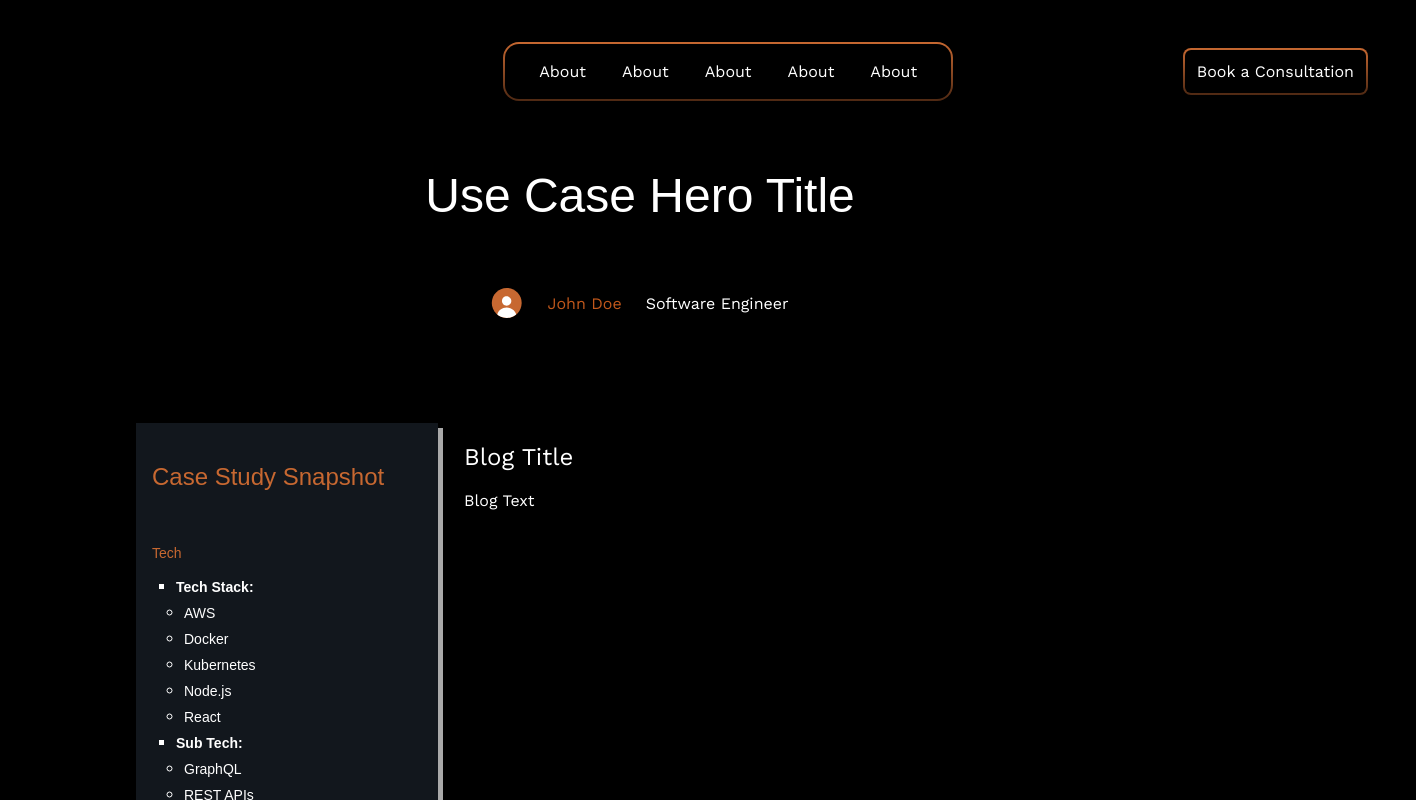
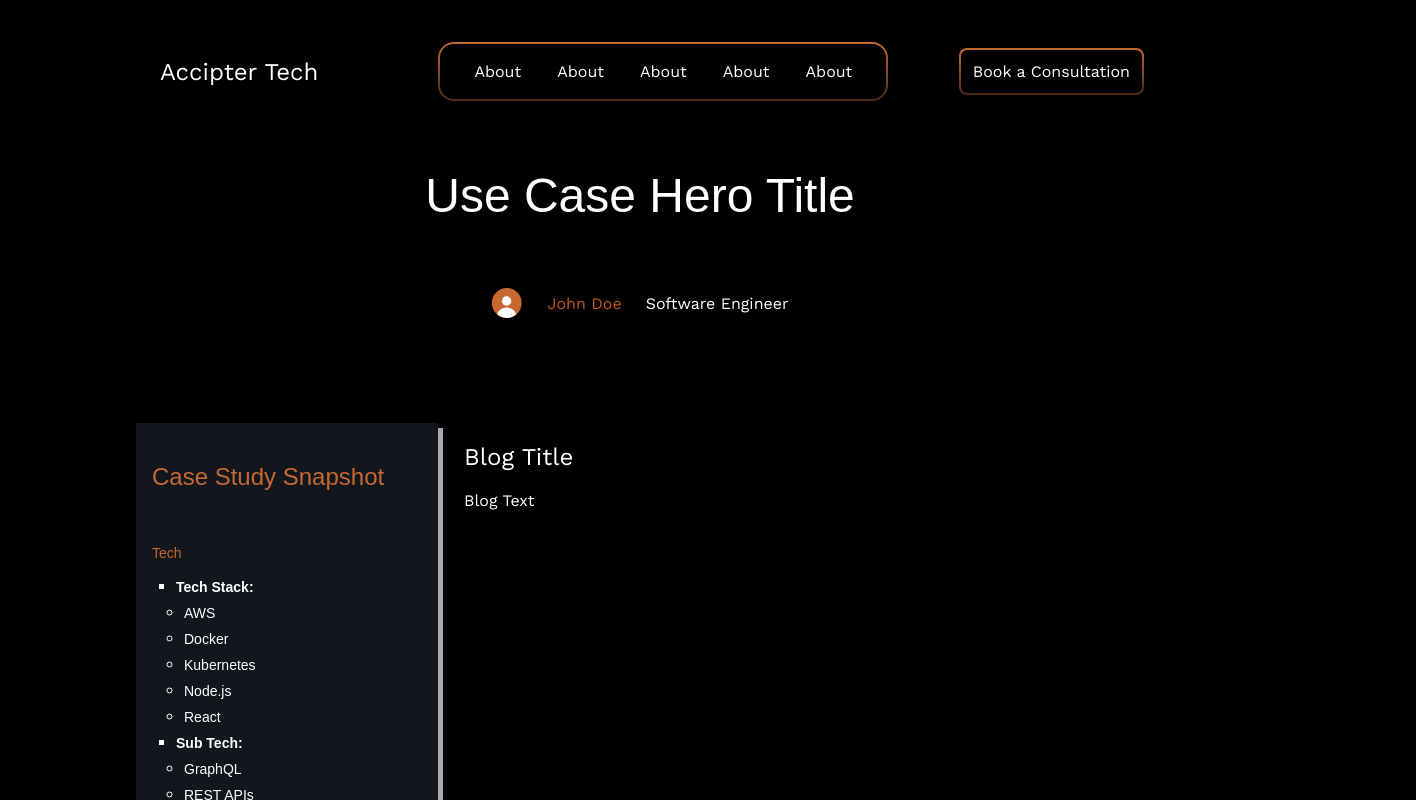
Before and after one commit to abbaswork/accipiter-website, a Next.js app: page /use-case in a window 1280 px wide. Shown: the top 800 px of the page, 1416 px wide, since content can reach past the window. Built offline with nearby package versions, Linux system fonts and the light colour scheme; a web font is replaced by a local one.

Commit message:
feat: update grid styles and add support for navbar

```diff
--- a/src/stories/components/footer/style.module.scss
+++ b/src/stories/components/footer/style.module.scss
@@ -3,7 +3,7 @@
 .footer-container {
    margin-top: 2rem;
    position: relative;
-   width: 100vw;
+   width: 100%;
    display: flex;
    flex-direction: column;
    gap: 1rem;
--- a/src/stories/components/navbar/Index.tsx
+++ b/src/stories/components/navbar/Index.tsx
@@ -1,8 +1,8 @@
-'use client';
-import React from 'react';
-import  "./styles.scss";
-import Link from 'next/link';
-import Image from 'next/image';
+"use client";
+import React from "react";
+import "./styles.scss";
+import Link from "next/link";
+import Image from "next/image";
 
 export interface HamburgerProps {
   onOrOff: boolean;
@@ -15,13 +15,12 @@ export type LinkType = {
 };
 
 let links: LinkType[] = [
-  { label: 'About', url: '/about.com', },
-  { label: 'About', url: '/about.com' },
-  { label: 'About', url: '/about.com' },
-  { label: 'About', url: '/about.com' },
-  { label: 'About', url: '/about.com' }
-]
-
+  { label: "About", url: "/about.com" },
+  { label: "About", url: "/about.com" },
+  { label: "About", url: "/about.com" },
+  { label: "About", url: "/about.com" },
+  { label: "About", url: "/about.com" },
+];
 
 export const Navbar = () => {
   const [mobileDisplay, setMobileDisplay] = React.useState(false);
@@ -35,9 +34,8 @@ export const Navbar = () => {
   }
 
   return (
-
     <div className={"navbar"}>
-      <div className={"navbar-container "}>
+      <div className={"navbar-container"}>
         <NavbarLogo />
         <div className={`navbar-items ${mobileDisplayClass}`}>
           {links?.map((item, index) => (
@@ -45,14 +43,15 @@ export const Navbar = () => {
               {item.label}
             </Link>
           ))}
-          <Link className={`mobile-demo navbar-item`} key={links.length + 1} href={"/consultation"}>
+          <Link
+            className={`mobile-demo navbar-item`}
+            key={links.length + 1}
+            href={"/consultation"}
+          >
             {"Consultation"}
           </Link>
         </div>
-        <HamburgerMenu
-          onOrOff={mobileDisplay}
-          setOnOrOff={setMobileDisplay}
-        />
+        <HamburgerMenu onOrOff={mobileDisplay} setOnOrOff={setMobileDisplay} />
         <div className="consultation-button">
           <Link href="/consultation" className={"consultation-text"}>
             Book a Consultation
@@ -63,15 +62,13 @@ export const Navbar = () => {
   );
 };
 
-
 export const NavbarLogo = () => {
   return (
-    <div>
-      <Link href="/" className={"navbarLogo"}>
-        Accipter Tech</Link>
-    </div>
+    <Link href="/" className={"navbar-logo"}>
+      Accipter Tech
+    </Link>
   );
-}
+};
 
 export const HamburgerMenu = ({ onOrOff, setOnOrOff }: HamburgerProps) => {
   return (
@@ -86,5 +83,5 @@ export const HamburgerMenu = ({ onOrOff, setOnOrOff }: HamburgerProps) => {
         />
       </div>
     </div>
-  )
-}
+  );
+};
--- a/src/stories/components/navbar/styles.scss
+++ b/src/stories/components/navbar/styles.scss
@@ -1,25 +1,27 @@
 @use './../../../styles/grids.scss' as *;
 @use './../../../styles/typography.scss' as *;
+@use './../../../styles/breakpoints' as *;
 
 .navbar {
    //layout for mobile first
    display: flex;
-   padding: 0; // Reset padding if necessary
-   box-sizing: border-box; // Include padding and border in width calculation
+   padding: 0;
+   box-sizing: border-box;
    width: 100%;
    align-items: center;
    justify-content: space-between;
    margin: 2rem auto;
    position: fixed;
    top: 10px;
-   z-index: 10; // Ensure it appears above other elements
+   z-index: 10;
+   justify-self: center;
+   @include navbar-grid();
 
-   @media screen and (min-width: 1024px) {
+   @include breakpoint(desktop-small) {
       display: flex;
       flex-direction: row;
       justify-content: space-between;
       align-items: center;
-      max-width: 100%;
    }
 }
 
@@ -37,8 +39,10 @@
       display: flex;
       flex-direction: row;
       justify-content: space-between;
-      padding: 0 1.5rem;
-      margin: 0 1rem;
+   }
+
+   .navbar-logo {
+      color: white;
    }
 }
 
--- a/src/styles/_grids.scss
+++ b/src/styles/_grids.scss
@@ -13,7 +13,7 @@
     @media ((min-width: 767px) and (max-width: 1023px)) {
         display: grid;
         grid-template-columns: repeat(8, 72px);
-        max-width: 768px;
+        max-width: 799px;
         margin: 0 auto;
     }
 
@@ -21,7 +21,7 @@
     @media ((min-width: 1024px) and (max-width: 1439px)) {
         display: grid;
         grid-template-columns: repeat(10, 72px);
-        max-width: 1024px;
+        max-width: 1008px;
         margin: 0 auto;
     }
 
@@ -29,8 +29,7 @@
     @media (min-width: 1440px) {
         display: grid;
         grid-template-columns: repeat(12, 72px);
-        gap: 32px;
-        max-width: 1440px;
+        max-width: 1216px;
     }
 }
 
@@ -46,6 +45,14 @@
     }
 }
 
+@mixin navbar-grid {
+    width: 100%;
+
+    @media ((min-width: 1024px)) {
+        max-width: 1008px;
+    }
+}
+
 //component use sidebar grid
 @mixin component-sidebar-grid {
 
```
